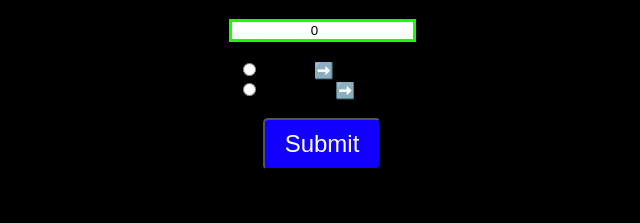
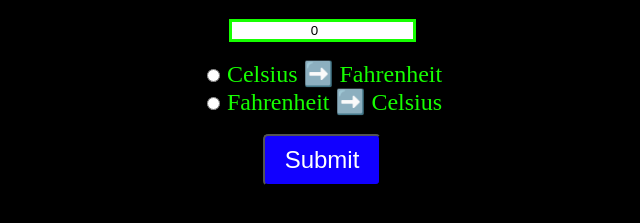
Before and after one commit to amadoracacioperez/html-portfolio, a plain HTML site: page Public/Projects/TemperatureConversor/index.html in a window 1280 px wide. Shown: the part 61-284 px from the top of the page, without its empty margins (318-958 px from the left). Drawn offline with Linux system fonts and the light colour scheme.

Commit message:
Update style.css

```diff
--- a/style.css
+++ b/style.css
@@ -54,3 +54,12 @@ h2{
 .buttons:hover{
     background-color: #16ff00;
 }
+
+#myLabel{
+    color: #16FF00;
+    font-size: 1.5em;
+}
+
+form{
+    text-align: center;
+}
```
